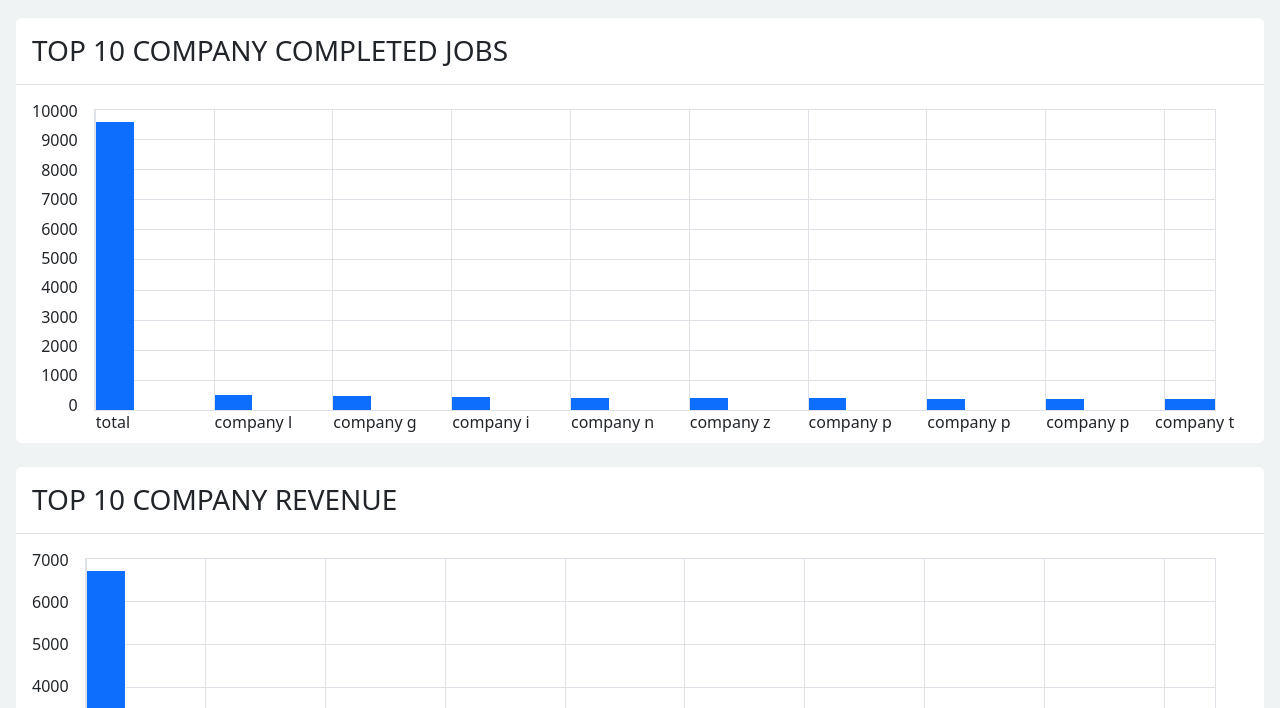
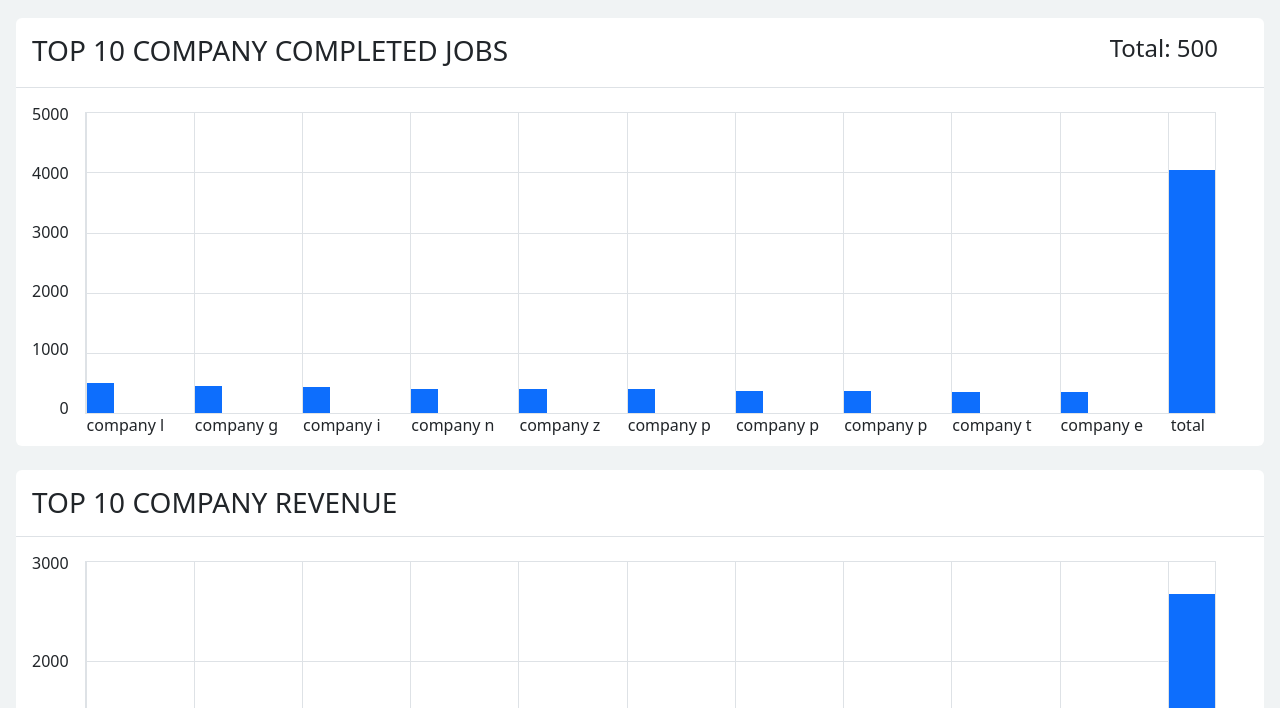
Before and after one commit to B33th0v3n960/dashboard, a website built with Vite: page src/index.html in a window 1280 px wide. Shown: the part 592-1300 px from the top of the page. Built offline with nearby package versions, Linux system fonts and the light colour scheme.

Commit message:
fix graph data and layout issues

```diff
--- a/src/index.html
+++ b/src/index.html
@@ -175,6 +175,7 @@
           <h2 class="fs-3 text-uppercase m-0 text-nowrap">
             Top 10 Company Completed Jobs
           </h2>
+          <h3 id="top-company-job-total" class="fs-4 fw-normal"></h3>
         </div>
 
         <div class="d-flex overflow-x mt-2 p-3 pe-5 graph">
--- a/src/js/graph/graph-layout.js
+++ b/src/js/graph/graph-layout.js
@@ -9,12 +9,11 @@ export function layout(graphId, trId) {
     )
 
   guidlineSize(graph)
-  window.addEventListener('resize', guidlineSize)
+  window.addEventListener('resize', () => guidlineSize(graph))
 }
 
 function guidlineSize(graph) {
   const guideline = graph.children
-
   for (let element of guideline) {
     element.style.setProperty('--width', `${graph.offsetWidth - 1}px`)
   }
--- a/src/js/graph/graph.js
+++ b/src/js/graph/graph.js
@@ -3,7 +3,6 @@ import { layout } from './graph-layout.js'
 export function fillGraph(graphId, legendId, trId, data) {
   const graph = document.querySelector(graphId)
   const legend = document.querySelector(legendId)
-  console.log('data', data)
   const maxVal = getMax(data)
   const step = findStep(maxVal)
   const legendArr = [...createLegendsArr(maxVal, step)]
@@ -89,7 +88,8 @@ function findStep(maxVal) {
   else if (maxVal <= 100) return 50
   else if (maxVal <= 500) return 100
   else if (maxVal <= 1000) return 200
-  return 1000
+  else if (maxVal <= 10000) return 1000
+  return 5000
 }
 
 function createLegendsArr(maxVal, step) {
--- a/src/js/graph/top-company.js
+++ b/src/js/graph/top-company.js
@@ -3,11 +3,16 @@ export function topCompany(data, key) {
   let total = 0
   for (let item of data) {
     output.push({ barLegend: item.companyName, value: item[key] })
-    total += item[key]
   }
-  output.push({ barLegend: 'total', value: total })
   const result = sortObjectByKey(output, 'value').reverse()
-  return result.slice(0, 10)
+  const shorten = result.slice(0, 10)
+
+  for (let item of shorten) {
+    total += item.value
+  }
+  shorten.push({ barLegend: 'total', value: total })
+
+  return shorten
 }
 
 export function topCompanyRevenue(data) {}
--- a/src/js/main.js
+++ b/src/js/main.js
@@ -19,7 +19,6 @@ const now = new Date()
 const month = `${now.getFullYear()}-${now.getMonth() + 1}`
 const monthJobData = job[month]
 const monthApiData = api[month]
-console.log(monthApiData)
 const companyJobGraphData = topCompany(monthJobData.data, 'completedJobs')
 const companyRevenueGraphData = topCompany(monthJobData.data, 'companyIncome')
 const overallRevenueGraphData = info.overallRevenueGraphData
@@ -38,7 +37,6 @@ fillTable(
   monthApiData.header,
   monthApiData.data
 )
-
 fillGraph(
   '#job-overview-graph',
   '#job-legend',
@@ -92,3 +90,8 @@ fillInformation('#submitted-jobs', info.submittedJobs)
 fillInformation('#in-prgress-jobs', info.inProgressJobs)
 fillInformation('#completed-jobs', info.completedJobs)
 fillInformation('#cancelled-jobs', info.cancelledJobs)
+
+fillInformation(
+  '#top-company-job-total',
+  `Total: ${companyJobGraphData[0].value}`
+)
--- a/src/js/table/job-date.js
+++ b/src/js/table/job-date.js
@@ -23,7 +23,12 @@ export function changeTableDate(id, company) {
       alertPlaceholder.append(wrapper)
     }
 
-    if (monthJobData) {
+    if (!(monthJobData && monthApiData))
+      alert(
+        'The date you have chosen does is not available in our data base',
+        'success'
+      )
+
     fillTable(
       '#job-table',
       '#job-thead',
@@ -38,10 +43,5 @@ export function changeTableDate(id, company) {
       monthApiData.header,
       monthApiData.data
     )
-    } else
-      alert(
-        'The date you have chosen does is not available in our data base',
-        'success'
-      )
   })
 }
--- a/src/scss/media.scss
+++ b/src/scss/media.scss
@@ -5,6 +5,10 @@
 
   .overview-grid {
     grid-template-columns: repeat(2, 1fr);
+    h3 {
+      margin-right: 30px;
+      justify-self: flex-end;
+    }
   }
 
   .title-layout {
```
Lines whose indentation alone changed are shown as unchanged.
